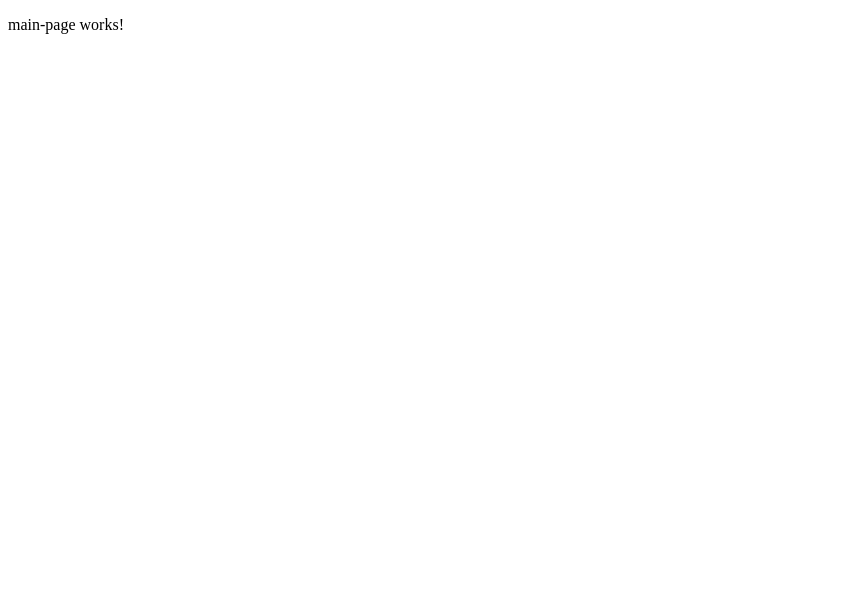
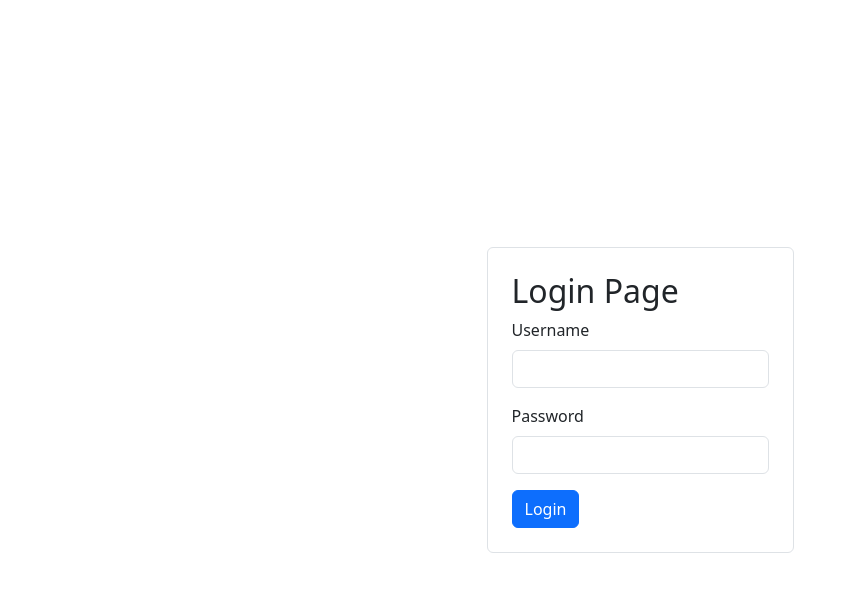
Before and after one commit to ArkadiuszMigas/taskWZK, an Angular app: page /login in a window 1280 px wide. Before the commit this address led to /. Shown: the top 592 px of the page, without its empty margins (0-848 px from the left). Built offline with nearby package versions, Linux system fonts and the light colour scheme.

Commit message:
strona logowania + bootstrap

```diff
--- a/angular.json
+++ b/angular.json
@@ -37,9 +37,12 @@
               "src/assets"
             ],
             "styles": [
+              "node_modules/bootstrap/dist/css/bootstrap.min.css",
               "src/styles.scss"
             ],
-            "scripts": []
+            "scripts": [
+              "node_modules/bootstrap/dist/js/bootstrap.bundle.min.js"
+            ]
           },
           "configurations": {
             "production": {
@@ -97,9 +100,12 @@
               "src/assets"
             ],
             "styles": [
+              "node_modules/bootstrap/dist/css/bootstrap.min.css",
               "src/styles.scss"
             ],
-            "scripts": []
+            "scripts": [
+              "node_modules/bootstrap/dist/js/bootstrap.bundle.min.js"
+            ]
           }
         }
       }
--- a/package.json
+++ b/package.json
@@ -17,7 +17,8 @@
     "@angular/forms": "^17.2.0",
     "@angular/platform-browser": "^17.2.0",
     "@angular/platform-browser-dynamic": "^17.2.0",
-    "@angular/router": "^17.2.0",
+    "@angular/router": "^17.3.12",
+    "bootstrap": "^5.3.8",
     "rxjs": "~7.8.0",
     "tslib": "^2.3.0",
     "zone.js": "~0.14.3"
--- a/src/app/app-routing.module.ts
+++ b/src/app/app-routing.module.ts
@@ -4,7 +4,7 @@ import { LoginPageComponent } from './components/login-page/login-page.component
 import { MainPageComponent } from './components/main-page/main-page.component';
 
 const routes: Routes = [
-  {path: 'login', redirectTo: '', pathMatch: 'full', component: LoginPageComponent},
+  {path: 'login', component: LoginPageComponent},
   {path: '', component: MainPageComponent},
 ];
 
--- a/src/app/components/login-page/login-page.component.html
+++ b/src/app/components/login-page/login-page.component.html
@@ -1 +1,14 @@
-<p>login-page works!</p>
+<div class="d-flex justify-content-center align-items-center vh-100">
+    <div class="p-4 border rounded" style="min-width: 300px;">
+        <h2>Login Page</h2>
+        <div class="mb-3">
+            <label for="username" class="form-label">Username</label>
+            <input type="text" class="form-control" id="username" [(ngModel)]="username">
+        </div>
+        <div class="mb-3">
+            <label for="password" class="form-label">Password</label>
+            <input type="password" class="form-control" id="password" [(ngModel)]="password">
+        </div>
+        <button class="btn btn-primary" (click)="logIn()">Login</button>
+    </div>
+</div>
--- a/src/app/components/login-page/login-page.component.ts
+++ b/src/app/components/login-page/login-page.component.ts
@@ -1,10 +1,19 @@
 import { Component } from '@angular/core';
+import { LoginService } from '../../services/login.service';
+import { Router } from '@angular/router';
 
 @Component({
   selector: 'app-login-page',
   templateUrl: './login-page.component.html',
-  styleUrl: './login-page.component.scss'
+  styleUrl: './login-page.component.scss',
 })
 export class LoginPageComponent {
+  username = '';
+  password = '';
+  constructor(private loginService: LoginService, private router: Router) {}
 
+  logIn(): void {
+    this.loginService.setLoggedIn(true);
+    this.router.navigate(['']);
+  }
 }
--- a/src/app/components/main-page/main-page.component.ts
+++ b/src/app/components/main-page/main-page.component.ts
@@ -1,10 +1,19 @@
 import { Component } from '@angular/core';
+import { LoginService } from '../../services/login.service';
+import { Router } from '@angular/router';
 
 @Component({
   selector: 'app-main-page',
   templateUrl: './main-page.component.html',
-  styleUrl: './main-page.component.scss'
+  styleUrl: './main-page.component.scss',
 })
 export class MainPageComponent {
+  constructor(private loginService: LoginService, private router: Router) {}
 
+  ngOnInit(): void {
+    if (!this.loginService.isLoggedIn) {
+      this.router.navigate(['/login']);
+      return;
+    }
+  }
 }
--- a/src/app/services/login.service.ts
+++ b/src/app/services/login.service.ts
@@ -1,9 +1,20 @@
+import { HttpClientModule } from '@angular/common/http';
 import { Injectable } from '@angular/core';
 
 @Injectable({
-  providedIn: 'root'
+  providedIn: 'root',
 })
 export class LoginService {
+  private _isLoggedIn = false;
 
-  constructor() { }
+  constructor(private http: HttpClientModule) {}
+
+  get isLoggedIn(): boolean {
+    return this._isLoggedIn;
+  }
+
+  // call this after a successful login (we'll wire API later)
+  setLoggedIn(value: boolean): void {
+    this._isLoggedIn = value;
+  }
 }
```
Also changed, not shown: src/app/app.module.ts (+5 -2 lines), 1 other file (tests, documents, lock files or other folders).
